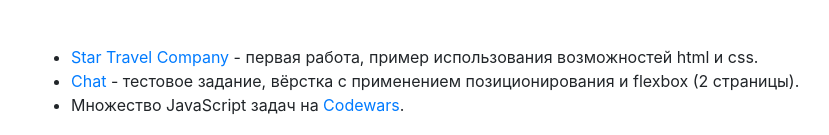
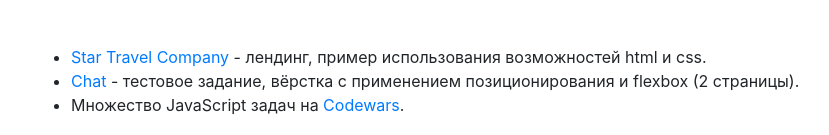
Before and after one commit to AlatusAllod/resume, a website with bundled scripts: page index.html in a window 1280 px wide. Shown: the part 3562-3697 px from the top of the page, without its empty margins (289-1118 px from the left). Built offline with nearby package versions, Linux system fonts and the light colour scheme; a small style sheet from the web is missing.

Commit message:
Update index.html

```diff
--- a/index.html
+++ b/index.html
@@ -210,7 +210,7 @@
           <h2 class="mb-5">Учебные проекты</h2>
           <ul class="mb-0">
             <li><a href="https://alatusallod.github.io/">Star Travel Company</a>
-              - первая работа, пример использования возможностей html и css.</li>
+              - лендинг, пример использования возможностей html и css.</li>
             <li><a href="https://alatusallod.github.io/chat.io">Chat</a>
               - тестовое задание, вёрстка с применением позиционирования и flexbox (2 страницы).</li>
             <li>Множество JavaScript задач на <a href="https://www.codewars.com">Codewars</a>.</li>
```
